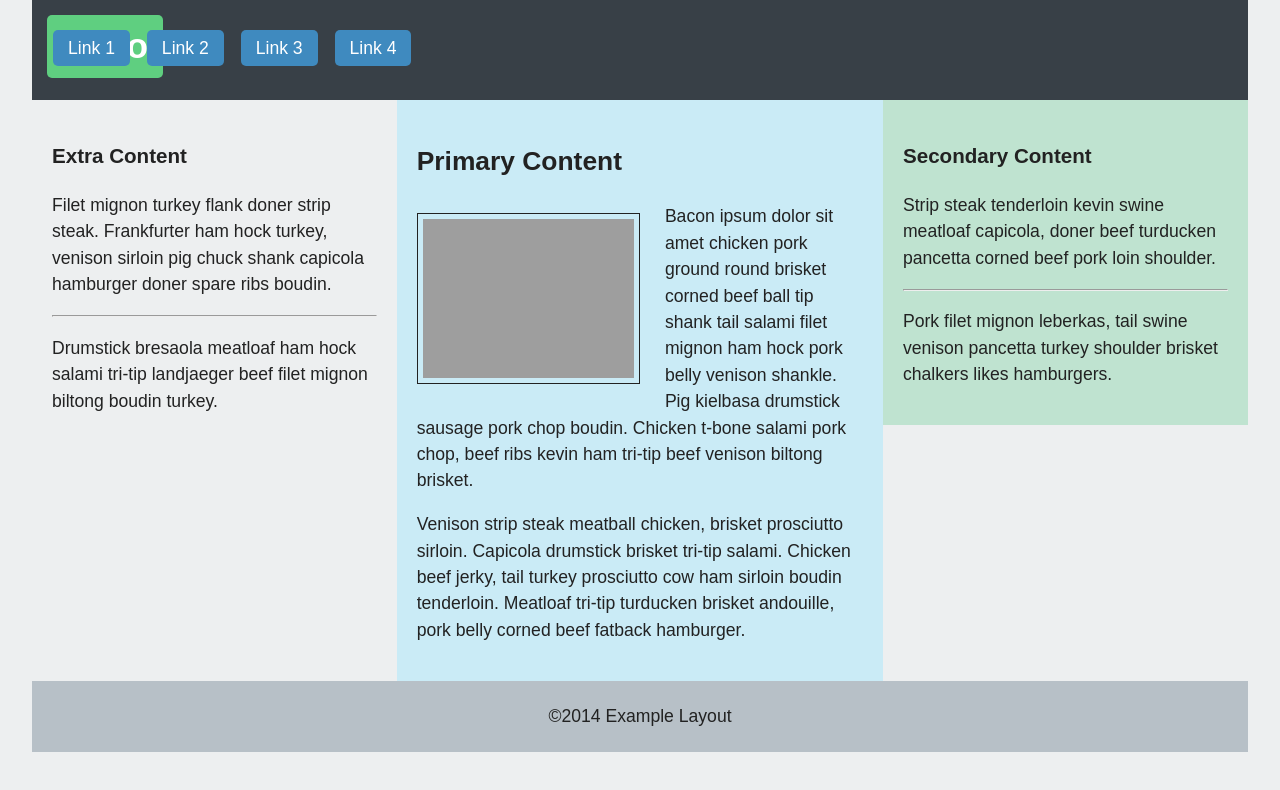
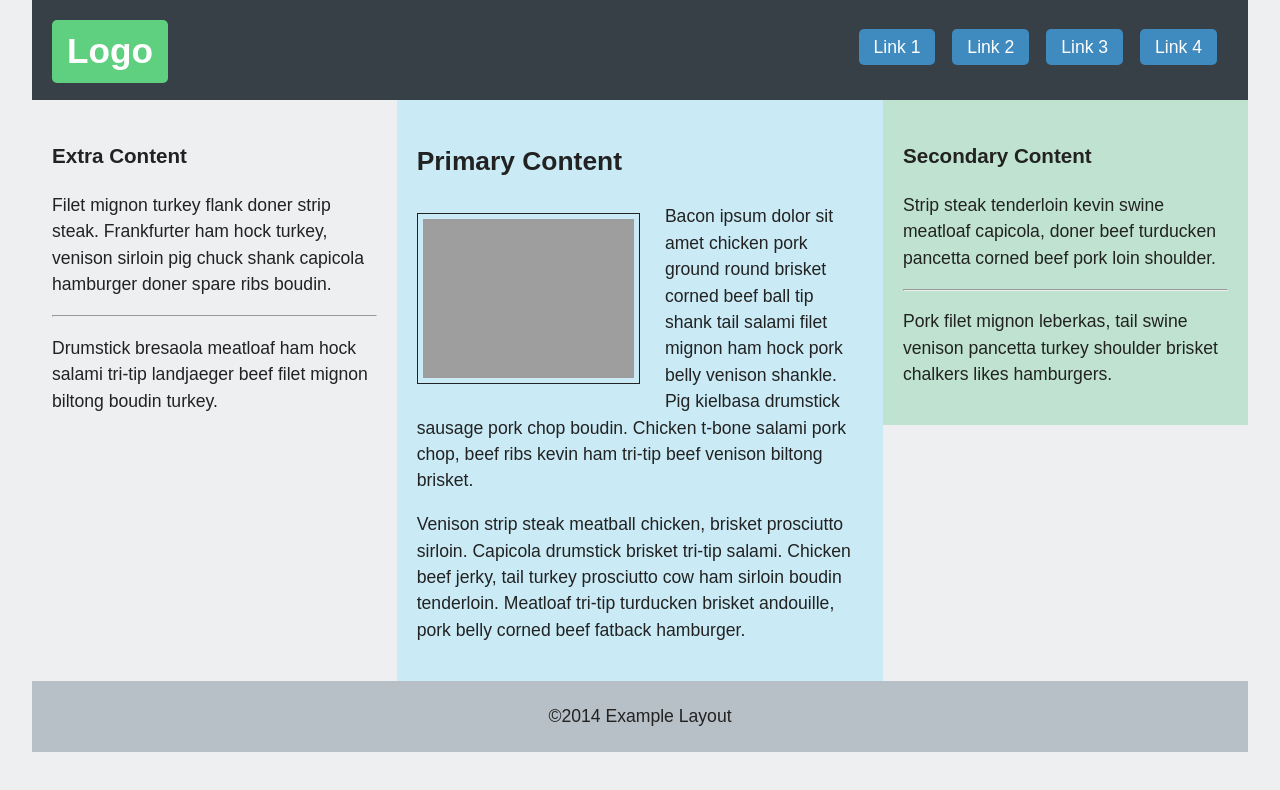
Before and after one commit to suzhoupanda/CSSLayouts, a plain HTML site: page positioning_layouts/index.html in a window 1280 px wide. Drawn offline with Linux system fonts and the light colour scheme; grey boxes are pictures that could not be loaded.

Commit message:
Positioned the logo and navigation links in .main-header using absolute positioning

```diff
--- a/positioning_layouts/css/style.css
+++ b/positioning_layouts/css/style.css
@@ -96,6 +96,16 @@ body {
 		position: absolute;
 	}
 
+	.main-logo{
+		top: 20px;
+		left: 20px;
+	}
+
+	.main-nav{
+		bottom: 35px;
+		right: 25px;
+	}
+
 	.main-wrapper {
 		width: 95%;
 		margin: auto;
```
